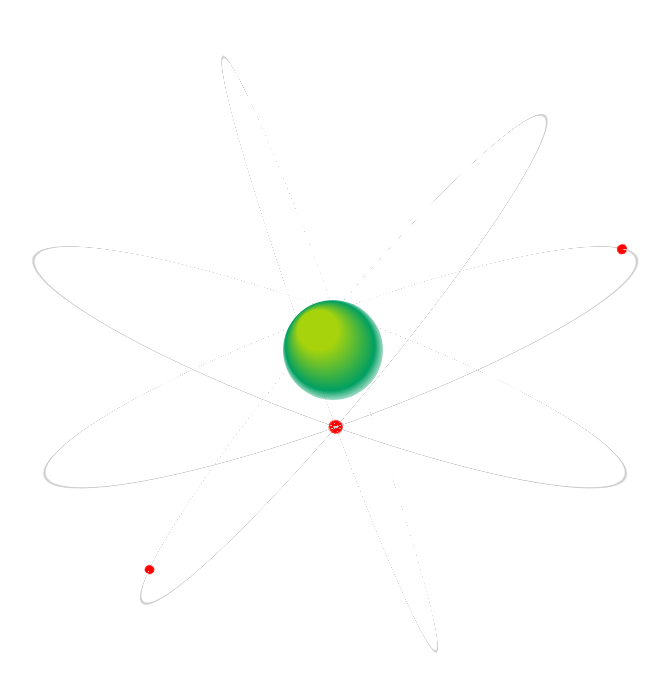
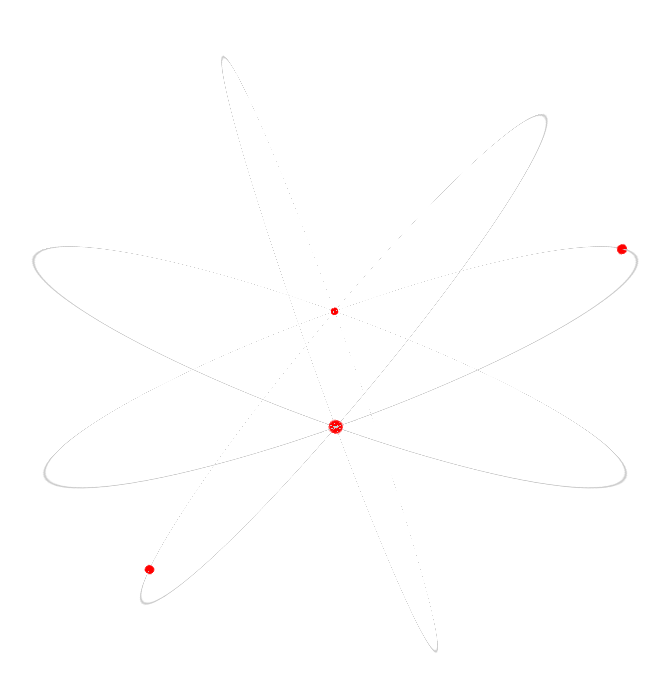
Before and after one commit to mmmontes/hello, a plain HTML site: page index.html in a window 1280 px wide. Shown: the whole page, without its empty margins (307-977 px from the left). Drawn offline with Linux system fonts and the light colour scheme.

Commit message:
Update index.html

```diff
--- a/index.html
+++ b/index.html
@@ -51,7 +51,7 @@
                         <div class="electron"></div>
                     </div>
                 </div>
-                <div id="nucleus"></div>
+
             </div>
         </div>
     </body>
```
